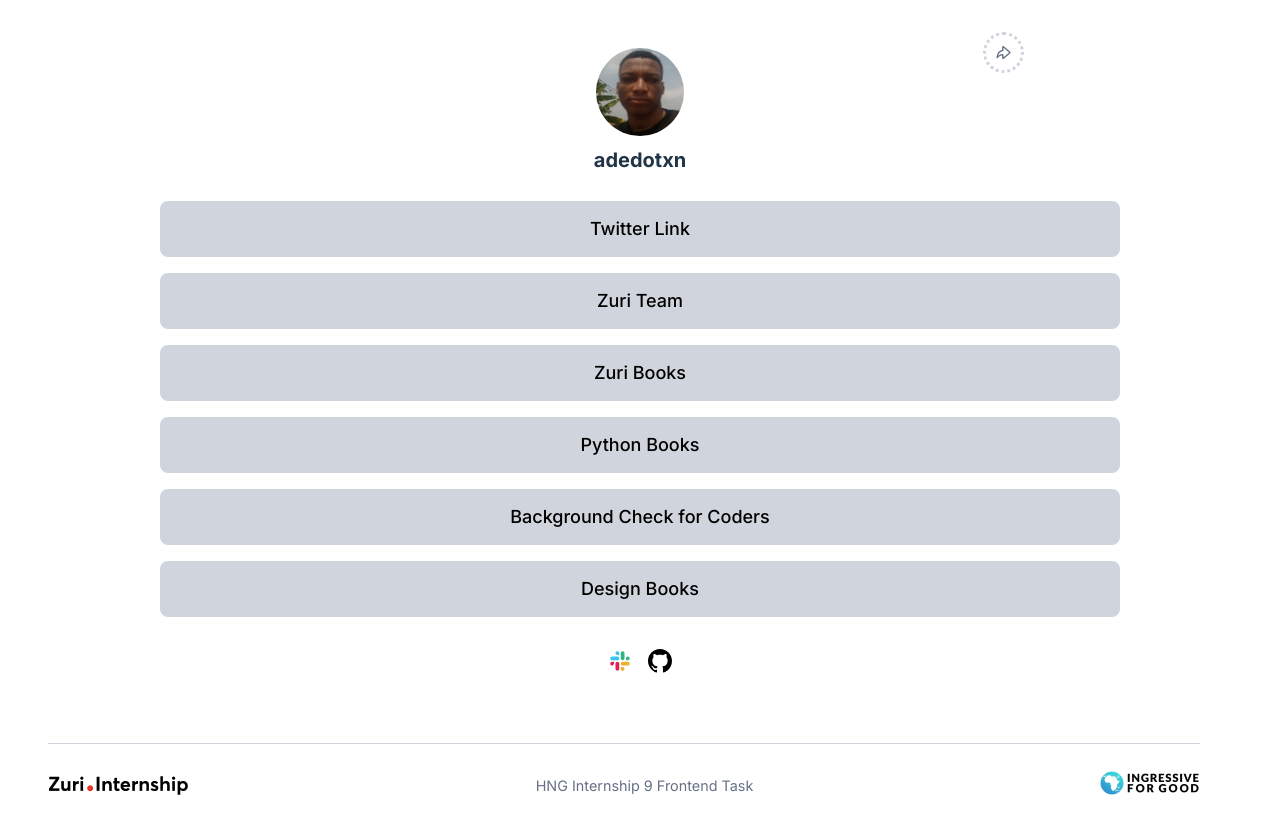
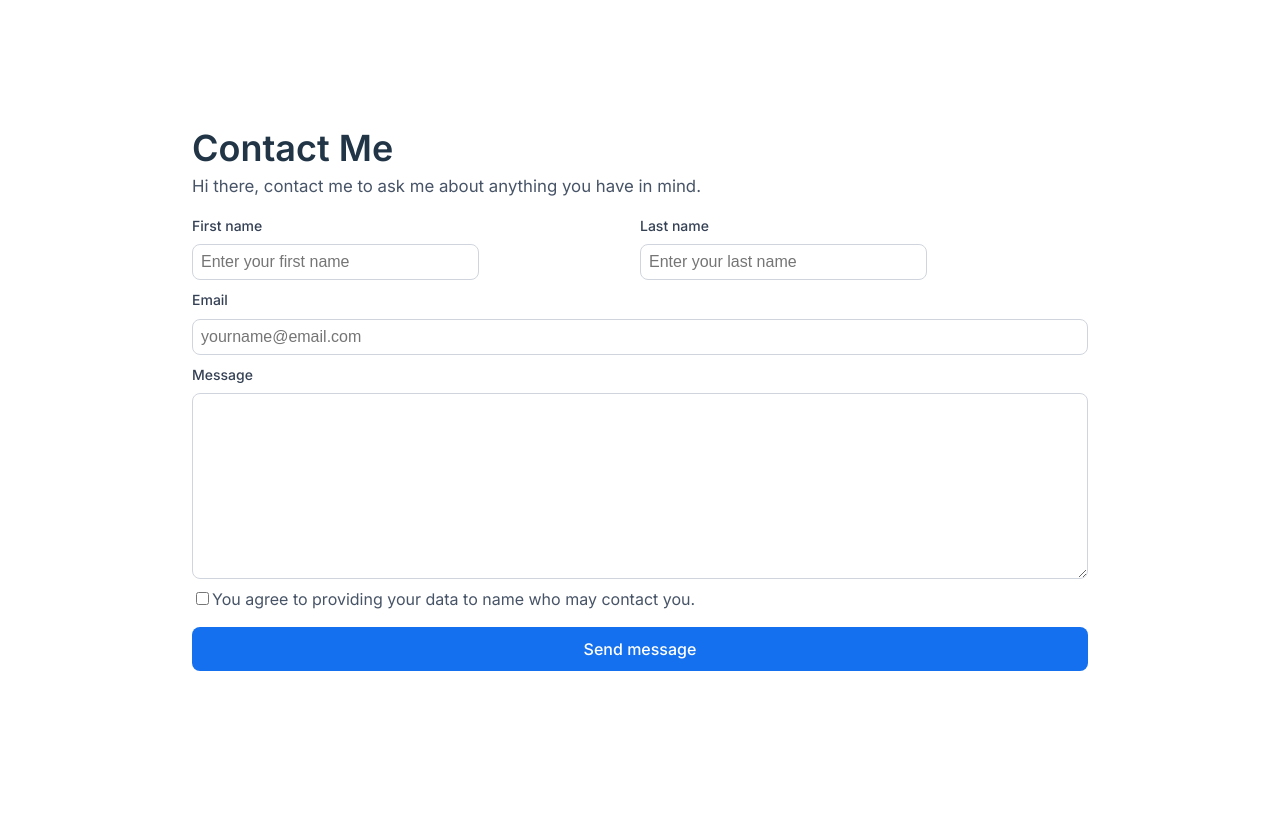
Before and after one commit to adedotxn/stageone-hngi9, a React (Vite) app: page /contact in a window 1280 px wide. After the commit the page ends 800 px from the top, so only its background shows below. Built offline with nearby package versions, Linux system fonts and the light colour scheme.

Commit message:
feat : setup routes and building contact page

```diff
--- a/components/linkbox.jsx
+++ b/components/linkbox.jsx
@@ -1,25 +1,58 @@
-import './linkbox.css'
-import slackIcon from '../src/assets/slack.svg'
-import githubIcon from '../src/assets/github.svg'
+import "./linkbox.css";
+import slackIcon from "../src/assets/slack.svg";
+import githubIcon from "../src/assets/github.svg";
 
 const Linkbox = () => {
   return (
     <main>
-        <div className="links">
-            <a id="twitter__link" href="https://twitter.com/adedotxn" target="_blank">Twitter Link</a>
-            <a id="btn__zuri" href="https://training.zuri.team/" target="_blank">Zuri Team</a>
-            <a id="books" href="http://books.zuri.team/" target="_blank">Zuri Books</a>
-            <a id="book__python" href="https://books.zuri.team/python-for-beginners?ref_id=PhilipAdewole" target="_blank">Python Books</a>
-            <a id = "pitch" href="https://background.zuri.team/" target="_blank">Background Check for Coders</a>
-            <a id="book__design" href="https://books.zuri.team/design-rules" target="_blank">Design Books</a>
-        </div>
+      <div className="links">
+        <a id="contact" href="/contact">
+          Contact
+        </a>
+        <a
+          id="twitter__link"
+          href="https://twitter.com/adedotxn"
+          target="_blank"
+        >
+          Twitter Link
+        </a>
+        <a id="btn__zuri" href="https://training.zuri.team/" target="_blank">
+          Zuri Team
+        </a>
+        <a id="books" href="http://books.zuri.team/" target="_blank">
+          Zuri Books
+        </a>
+        <a
+          id="book__python"
+          href="https://books.zuri.team/python-for-beginners?ref_id=PhilipAdewole"
+          target="_blank"
+        >
+          Python Books
+        </a>
+        <a id="pitch" href="https://background.zuri.team/" target="_blank">
+          Background Check for Coders
+        </a>
+        <a
+          id="book__design"
+          href="https://books.zuri.team/design-rules"
+          target="_blank"
+        >
+          Design Books
+        </a>
+      </div>
 
-        <div className="icon__links">
-            <a href="https://t.co/rpfEE3DFKZ" target="_blank">  <img src={slackIcon} alt="slack link" />  </a>
-            <a href="https://github.com/adedotxn/stageone-hngi9" target="_blank"> <img src={githubIcon} alt="github" /> </a>
-        </div>
+      <div className="icon__links">
+        <a href="https://t.co/rpfEE3DFKZ" target="_blank">
+          {" "}
+          <img src={slackIcon} alt="slack link" />{" "}
+        </a>
+        <a href="https://github.com/adedotxn/stageone-hngi9" target="_blank">
+          {" "}
+          <img src={githubIcon} alt="github" />{" "}
+        </a>
+      </div>
     </main>
-  )
-}
+  );
+};
 
-export default Linkbox
+export default Linkbox;
--- /dev/null
+++ b/src/error-page.jsx
@@ -0,0 +1,14 @@
+import { useRouteError } from "react-router-dom";
+
+export default function ErrorPage() {
+  const error = useRouteError();
+  console.error(error);
+
+  return (
+    <div id="error-page">
+      <h1>Oops! How did you get here</h1>
+      <p></p>
+      <p></p>
+    </div>
+  );
+}
--- a/src/index.css
+++ b/src/index.css
@@ -21,7 +21,15 @@
   --grey-300: #D0D5DD;
   --grey-400: #98A2B3;
   --grey-500: #667085;
+  --grey-600: #475467;
+
   --black: #000000;
+  --white: #FFFFFF;
+
+  --primary-200: #B2DDFF;
+  --primary-600: #1570EF;
+  --primary-700: #175CD3;
+
 }
 
 a {
--- a/src/main.jsx
+++ b/src/main.jsx
@@ -1,10 +1,25 @@
-import React from 'react'
-import ReactDOM from 'react-dom/client'
-import App from './App'
-import './index.css'
+import React from "react";
+import ReactDOM from "react-dom/client";
+import App from "./App";
+import "./index.css";
+import ErrorPage from "./error-page";
+import { createBrowserRouter, RouterProvider, Route } from "react-router-dom";
+import ContactPage from "./routes/contact";
 
-ReactDOM.createRoot(document.getElementById('root')).render(
+const router = createBrowserRouter([
+  {
+    path: "/",
+    element: <App />,
+    errorElement: <ErrorPage />,
+  },
+  {
+    path: "/contact",
+    element: <ContactPage />,
+  },
+]);
+
+ReactDOM.createRoot(document.getElementById("root")).render(
   <React.StrictMode>
-    <App />
+    <RouterProvider router={router} />
   </React.StrictMode>
-)
+);
--- /dev/null
+++ b/src/routes/contact.jsx
@@ -0,0 +1,58 @@
+import "../styles/routes/contact.css";
+
+export default function ContactPage() {
+  return (
+    <div className="contact_page__container">
+      <form className="contact__form" action="">
+        <h1>Contact Me</h1>
+        <p>Hi there, contact me to ask me about anything you have in mind.</p>
+
+        <section className="contact_input__section">
+          <div className="name_fields">
+            <div>
+              <label htmlFor="firstName">First name</label>
+              <input
+                id="first_name"
+                type="text"
+                name="firstName"
+                placeholder="Enter your first name"
+              />
+            </div>
+
+            <div>
+              <label htmlFor="lastName">Last name</label>
+              <input
+                id="last_name"
+                type="text"
+                name="lastName"
+                placeholder="Enter your last name"
+              />
+            </div>
+          </div>
+
+          <label htmlFor="email">Email</label>
+          <input
+            id="email"
+            type="email"
+            name="email"
+            placeholder="yourname@email.com"
+          />
+
+          <label htmlFor="message">Message</label>
+          <textarea name="message" id="message" cols="30" rows="10" />
+        </section>
+
+        <div className="checkbox__wrapper">
+          <input type="checkbox" name="agreement" id="agreement" />
+          <label htmlFor="agreement">
+            You agree to providing your data to {`name`} who may contact you.
+          </label>
+        </div>
+
+        <button type="submit" id="btn__submit">
+          Send message
+        </button>
+      </form>
+    </div>
+  );
+}
--- /dev/null
+++ b/src/styles/routes/contact.css
@@ -0,0 +1,122 @@
+.contact_page__container {
+    display: grid;
+    height: 100vh;
+}
+
+.contact__form {
+    padding: 2rem 1rem;
+}
+
+.contact__form>h1 {
+    font-size: 2.25rem;
+    margin: 0;
+    font-weight: 600;
+}
+
+.contact__form>p {
+    margin: .5rem 0rem .5rem 0rem;
+    font-style: normal;
+    font-weight: 400;
+    font-size: 1rem;
+    line-height: 1.35rem;
+    color: var(--grey-600);
+}
+
+.contact_input__section,
+.name_fields div {
+    display: grid;
+}
+
+
+
+.contact_input__section label {
+    font-weight: 500;
+    font-size: .875rem;
+    color: #344054;
+    margin-top: .5rem;
+    padding-bottom: .4rem;
+}
+
+
+.contact_input__section input {
+    background: transparent;
+    color: #344054;
+    border: 1px solid var(--grey-300);
+    padding: .5rem;
+    border-radius: .5rem;
+    font-weight: 400;
+    font-size: 1rem;
+}
+
+.contact_input__section input:hover,
+.contact_input__section textarea:hover {
+    box-shadow: 0px 1px 2px rgba(16, 24, 40, 0.05), 0px 0px 0px 4px #D1E9FF;
+
+}
+
+.contact_input__section textarea {
+    border: 1px solid var(--grey-300);
+    color: #344054;
+    border-radius: .5rem;
+    background: transparent;
+    font-size: 1rem;
+}
+
+.checkbox__wrapper {
+    margin-top: .5rem;
+}
+
+.contact__form #btn__submit {
+    margin-top: 1rem;
+    width: 100%;
+    color: var(--white);
+    background: var(--primary-600);
+    border-radius: .5rem;
+    padding: .5rem 1rem;
+}
+
+.contact__form #btn__submit:hover {
+    box-shadow: 0px 1px 2px rgba(16, 24, 40, 0.05), 0px 0px 0px 4px #D1E9FF;
+    background-color: var(--primary-700);
+}
+
+.checkbox__wrapper label {
+    color: var(--grey-600);
+    font-size: 1rem;
+}
+
+
+@media screen and (min-width : 1000px) {
+    .contact_page__container {
+        display: grid;
+        place-items: center;
+    }
+
+    .contact__form>p {
+        font-size: 1.05rem;
+    }
+
+    .contact__form {
+        padding: 2rem 0rem;
+        width: 70vw;
+    }
+
+
+    .name_fields div {
+        display: grid
+    }
+
+    .name_fields {
+        display: grid;
+        grid-template-columns: repeat(2, 1fr);
+    }
+
+    .name_fields div input {
+        max-width: 60%;
+    }
+
+    .contact__form #btn__submit {
+        padding: .7rem 1rem;
+        font-size: 1rem;
+    }
+}
```
